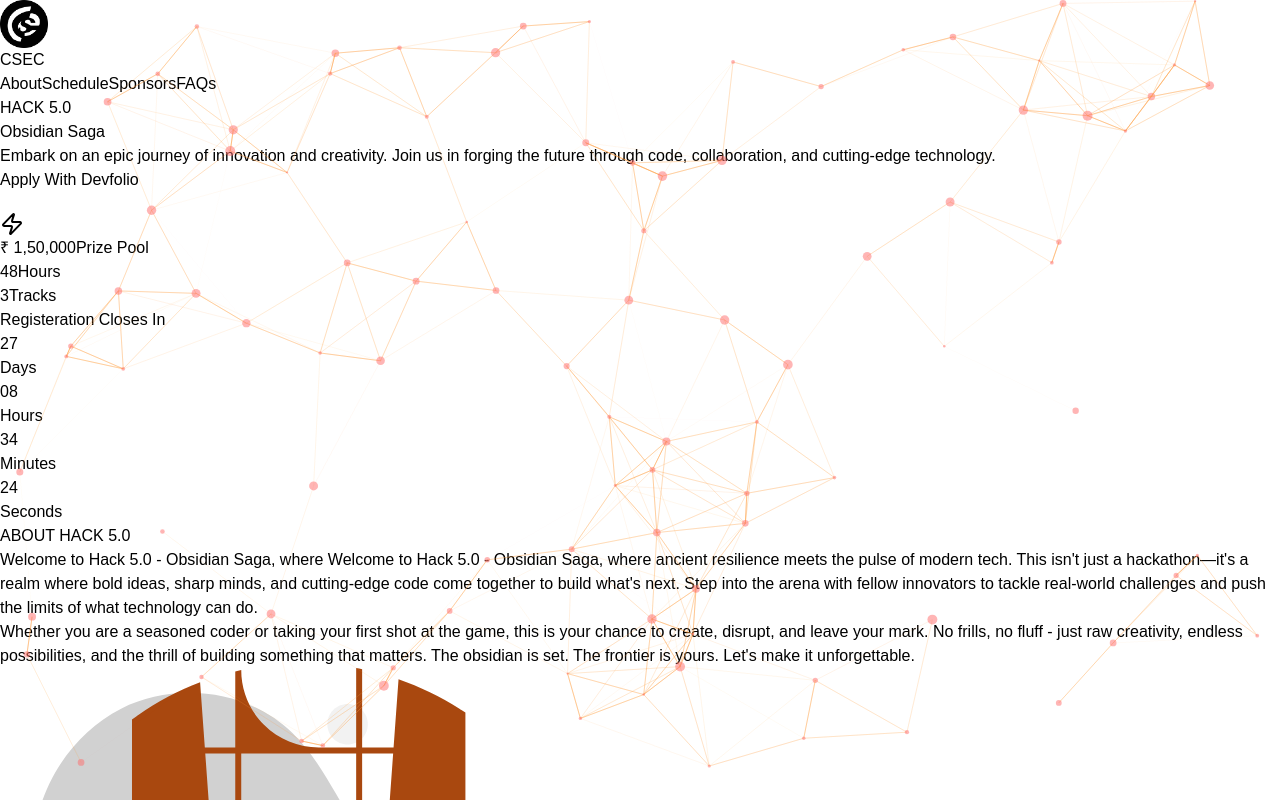
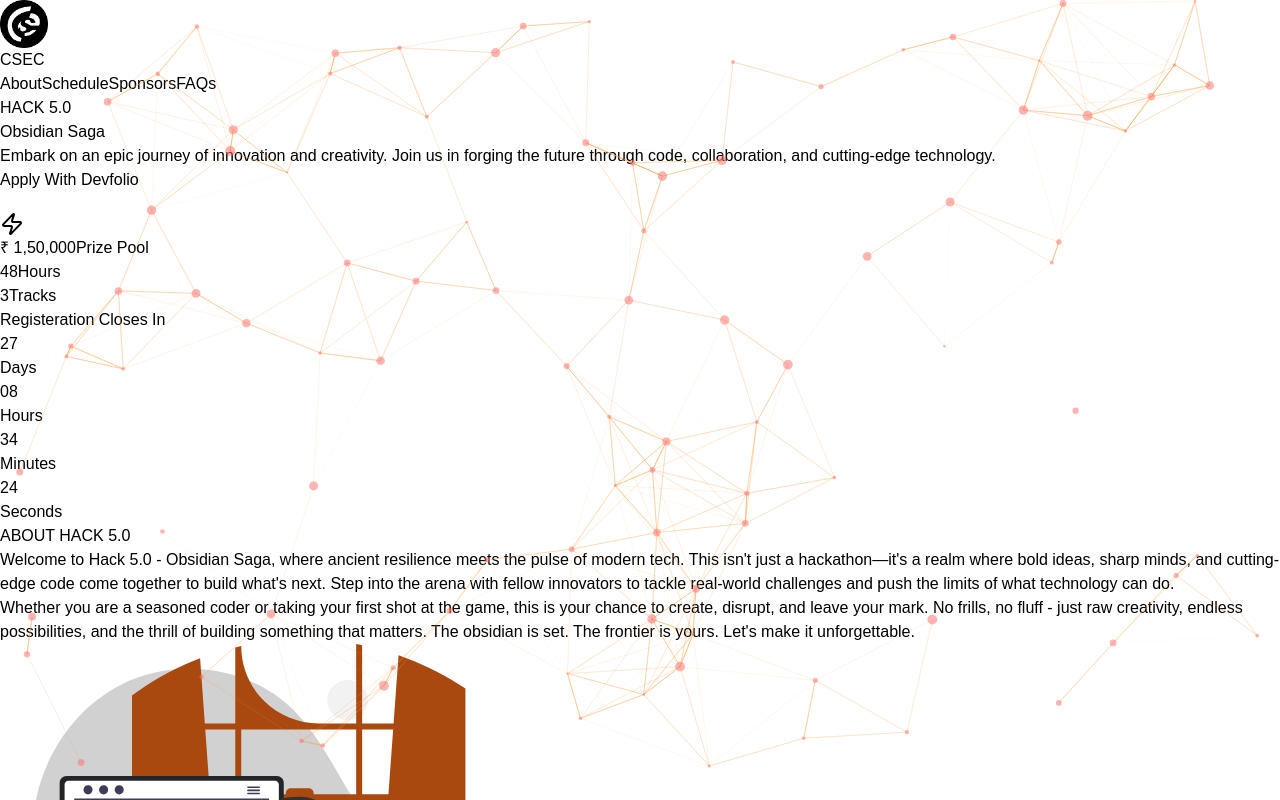
Before and after one commit to Eyepatch5263/Hack-5.0, a Next.js app: page / in a window 1280 px wide. Shown: the top 800 px of the page. Built offline with nearby package versions, Linux system fonts and the light colour scheme; a web font is replaced by a local one.

Commit message:
completed

```diff
--- a/src/components/About.tsx
+++ b/src/components/About.tsx
@@ -11,7 +11,7 @@
                 </h1>
                 <p className="md:text-2xl text-lg text-gray-300 leading-relaxed">
                     Welcome to <span className="text-[#E63946] font-semibold">Hack 5.0 - Obsidian Saga</span>, where
-                    Welcome to Hack 5.0 - Obsidian Saga, where ancient resilience meets the pulse of modern tech. This isn't just a hackathon—it's a realm where bold ideas, sharp minds, and cutting-edge code come together to build what's next.
+                    ancient resilience meets the pulse of modern tech. This isn't just a hackathon—it's a realm where bold ideas, sharp minds, and cutting-edge code come together to build what's next.
                     Step into the arena with fellow innovators to tackle real-world challenges and push the limits of what technology can do.
                 </p>
 
```
